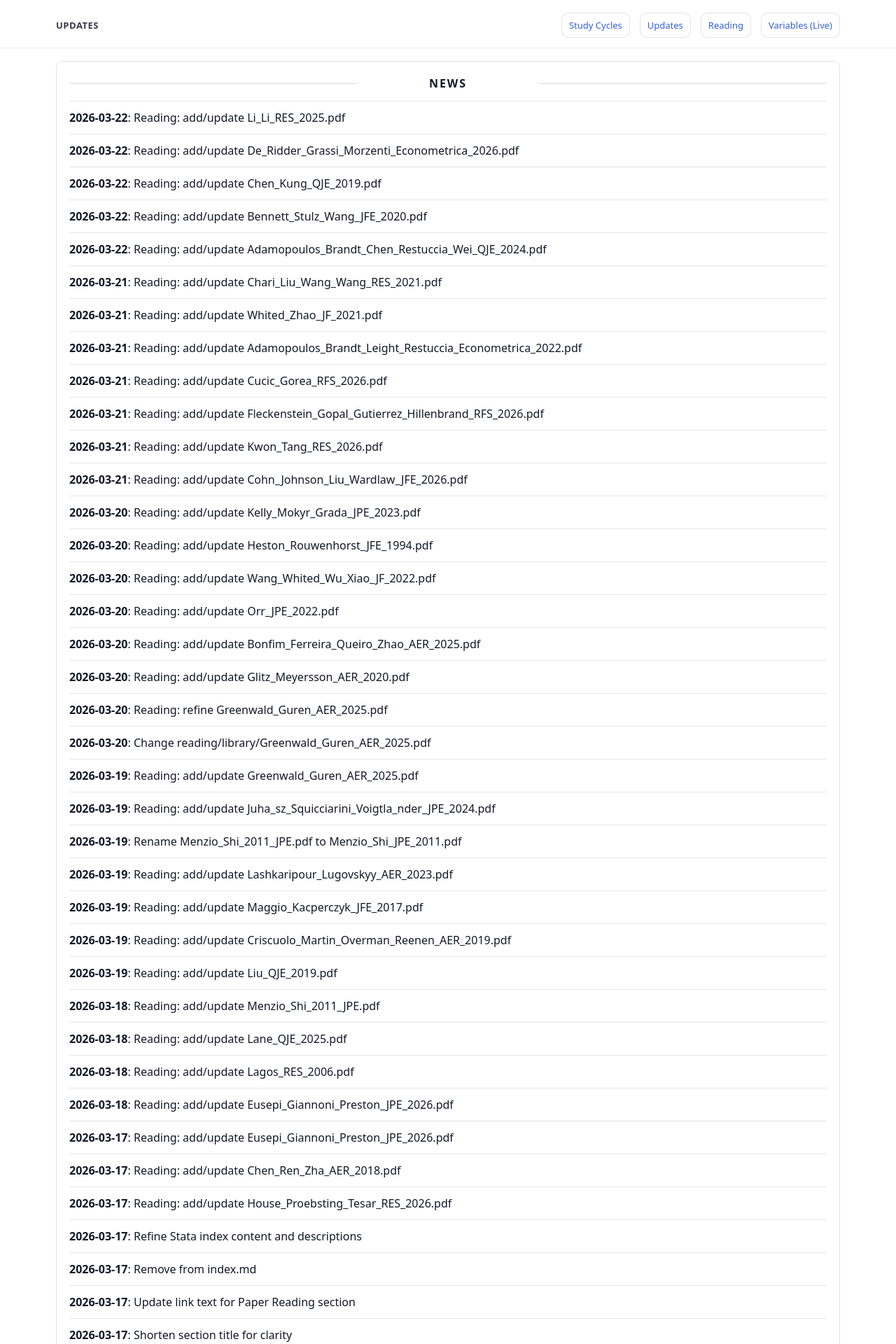
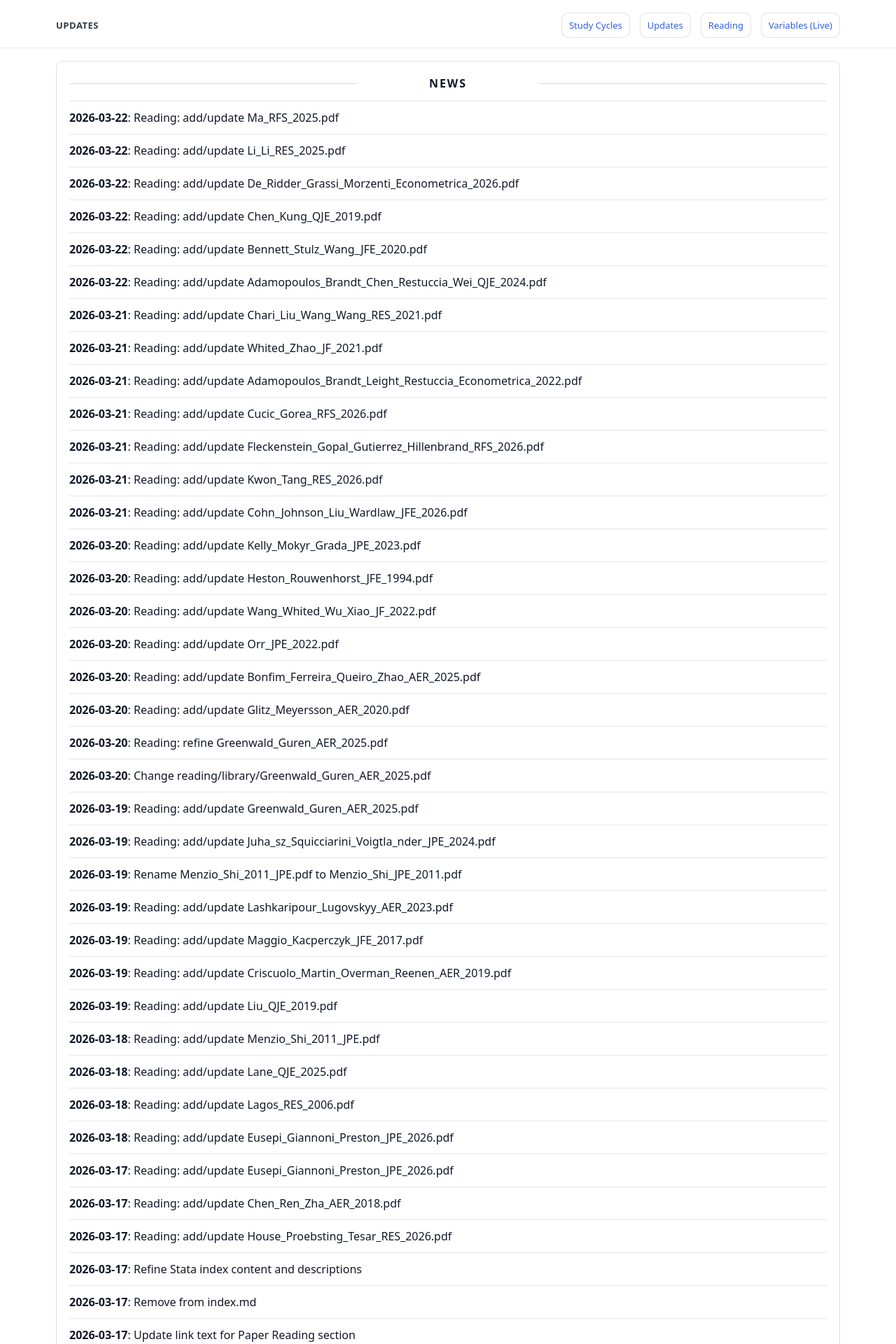
Before and after one commit to yaxinzn/study-archive, a Jekyll site: the page built from updates/index.md, in a window 1280 px wide. Shown: the top 1920 px of the page at 70% size. Built offline with Jekyll 4.4.1, drawn with Linux system fonts in a browser that asks for light colours; some of the changed text lies outside the part shown.

Commit message:
chore: update NEWS feed

```diff
--- a/_data/news.yml
+++ b/_data/news.yml
@@ -1,4 +1,7 @@
 # Auto-generated update history (sorted newest -> oldest). Do not edit manually.
+- ts: "1774176944"
+  date: "2026-03-22"
+  title: "Reading: add/update Ma_RFS_2025.pdf"
 - ts: "1774175589"
   date: "2026-03-22"
   title: "Reading: add/update Li_Li_RES_2025.pdf"
```
